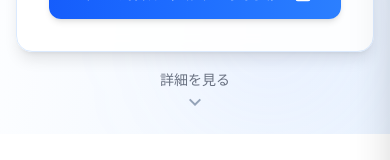
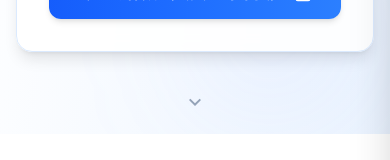
Before and after one commit to Jun-T-git/choiske-web, a Next.js app: page / in a window 390 px wide. Shown: the part 477-637 px from the top of the page. Built offline with nearby package versions, Linux system fonts and the light colour scheme.

Commit message:
詳細を見るを非表示にする

```diff
--- a/src/app/page.tsx
+++ b/src/app/page.tsx
@@ -129,7 +129,9 @@ export default function Home() {
           transition={{ delay: 1, duration: 1 }}
           className="absolute md:bottom-5 bottom-5 flex flex-col items-center"
         >
-          <span className="text-sm text-gray-500">詳細を見る</span>
+          <span className="text-sm text-gray-500 hidden md:block">
+            詳細を見る
+          </span>
           <motion.div
             animate={{ y: [0, 10, 0] }}
             transition={{ repeat: Infinity, duration: 2 }}
```
